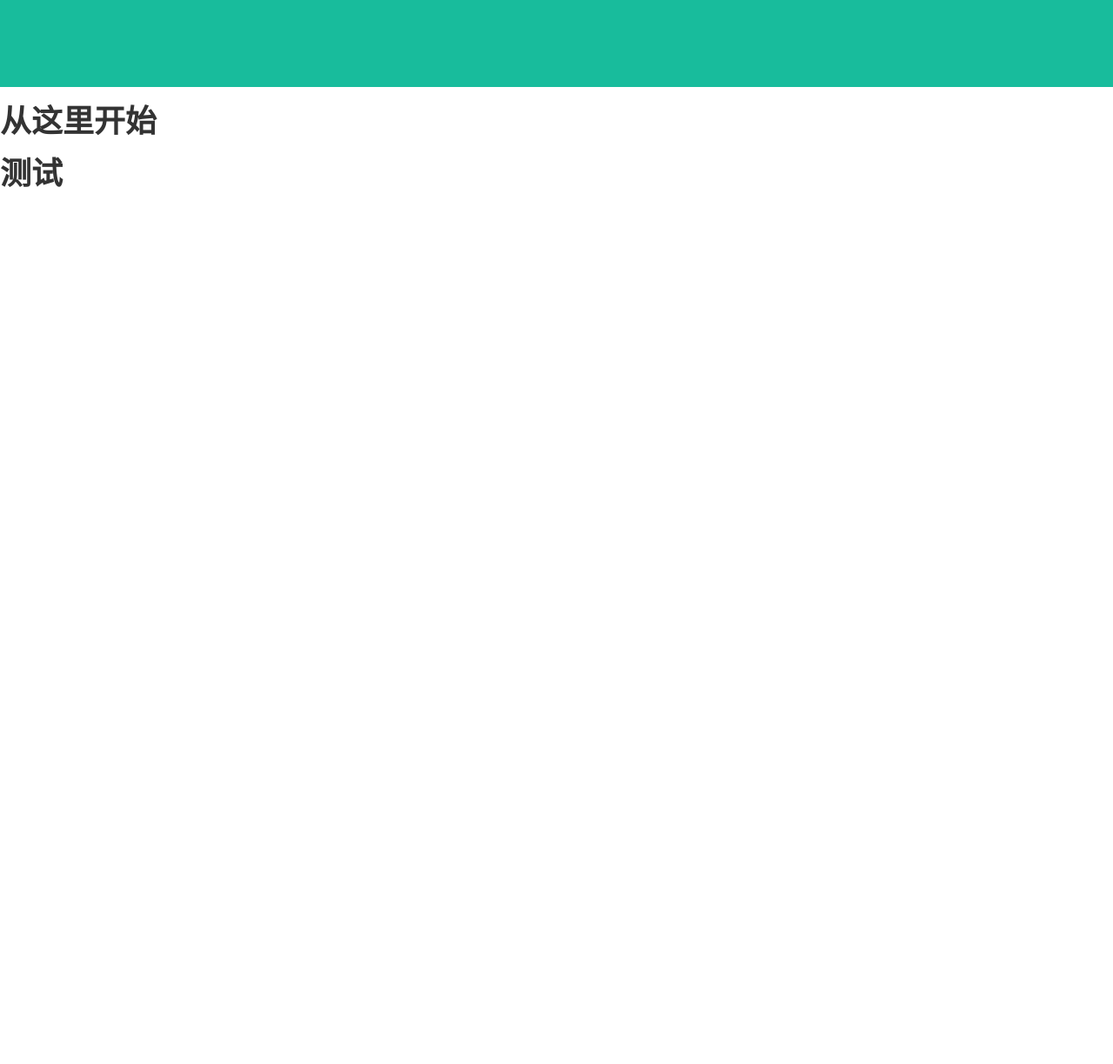
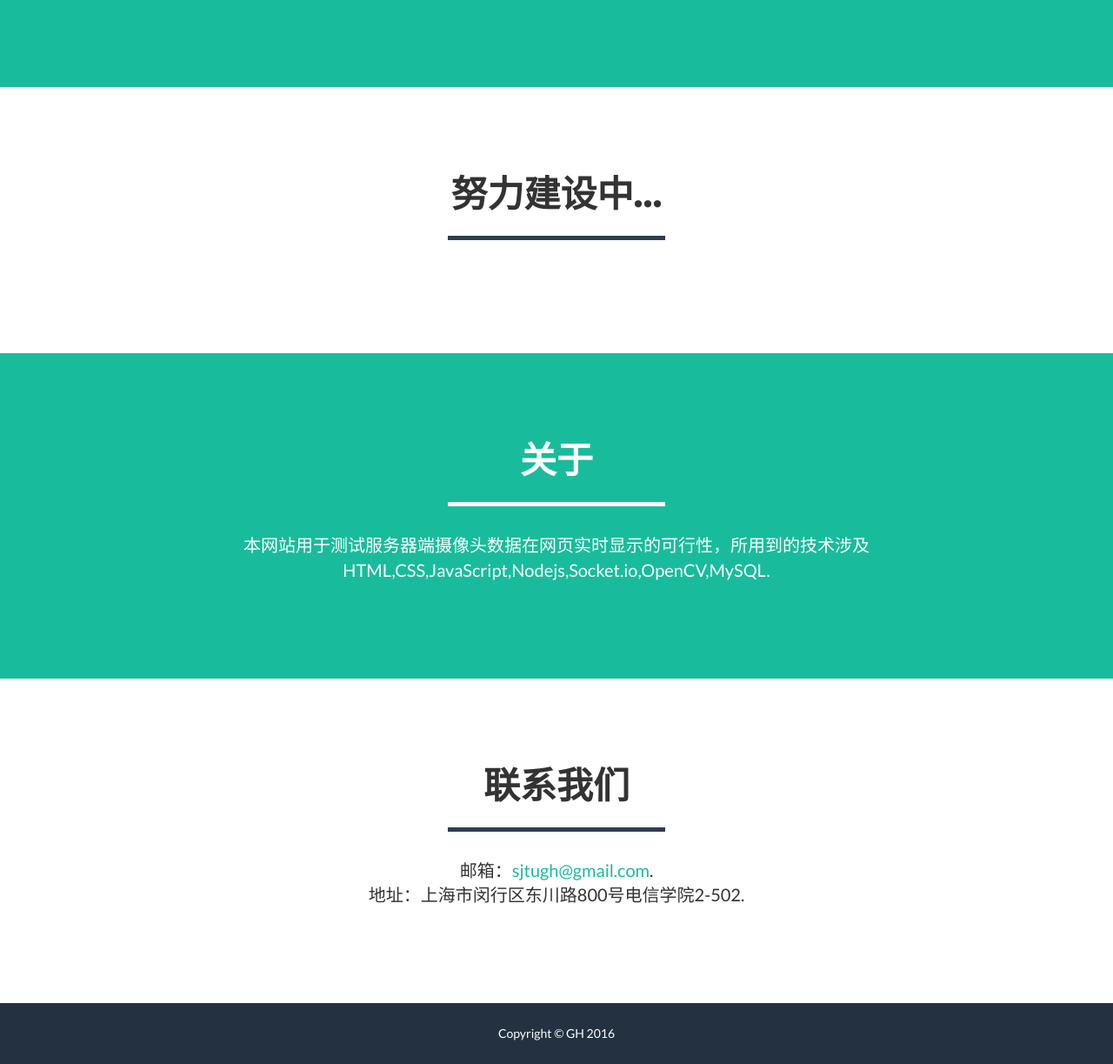
Before and after one commit to hnyGuo/videotrans, a website: page public/index.html in a window 1280 px wide. Shown: the part 666-1889 px from the top of the page at 87% size. Before the commit the page ends 895 px from the top, so only its background shows below. Drawn offline with nearby package versions, Linux system fonts and the light colour scheme; files that its build step writes are made by us from their sources.

Commit message:
front-end step 1

```diff
--- a/public/index.html
+++ b/public/index.html
@@ -11,7 +11,7 @@
 		<!-- Bootstrap Core CSS -->
 		<link href="stylesheets/bootstrap/css/bootstrap.min.css" rel="stylesheet">
 		<!-- Template CSS -->
-		<link href="template/freelancer.min.css" rel="stylesheet">
+		<link href="stylesheets/template/freelancer.min.css" rel="stylesheet">
 		<!-- Custom Fonts -->
 		<link href="stylesheets/font-awesome/css/font-awesome.min.css" rel="stylesheet" type="text/css">
 		<link href="https://fonts.googleapis.com/css?family=Montserrat:400,700" rel="stylesheet" type="text/css">
@@ -44,13 +44,13 @@
 							<a href="#page-top"></a>
 						</li>
 						<li class="page-scroll">
-							<a href="#">图片数据库</a>
+							<a href="#pic-db">图片数据库</a>
 						</li>
 						<li class="page-scroll">
-							<a href="#">关于</a>
+							<a href="#about">关于</a>
 						</li>
 						<li class="page-scroll">
-							<a href="#">联系我们</a>
+							<a href="#contact">联系我们</a>
 						</li>
 					</ul>
 				</div>
@@ -64,7 +64,7 @@
 					<div class="col-lg-12">
 						<img class="img-responsive" src="images/profile.png" alt="Logo">
 						<div class="intro-text">
-							<span class="name">Start Bootstrap</span>
+							<span class="name">视频播放界面</span>
 							<hr class="star-light">
 							<span class="skills">Web Developer - Graphic Artists - User Experience Designer</span>
 						</div>
@@ -73,10 +73,70 @@
 			</div>
 		</header>
 
+		<!-- Picture Database Section -->
+		<section id="pic-db">
+			<div class="container">
+				<div class="row">
+					<div class="col-lg-12 text-center">
+						<h2>努力建设中...</h2>
+						<hr class="star-primary">
+					</div>
+				</div>
+			</div>
+		</section>
 
-		<h1>从这里开始</h1>
-		<h1>测试</h1>
+		<!-- About Section -->
+		<section class="success" id="about">
+			<div class="container">
+				<div class="row">
+					<div class="col-lg-12 text-center">
+						<h2>关于</h2>
+						<hr class="star-light">
+					</div>
+				</div>
+				<div class="row">
+					<div class="col-lg-8 col-lg-offset-2 text-center">
+						<p>本网站用于测试服务器端摄像头数据在网页实时显示的可行性，所用到的技术涉及HTML,CSS,JavaScript,Nodejs,Socket.io,OpenCV,MySQL.</p>
+					</div>
+				</div>
+			</div>
+		</section>
 
+		<!-- Contact Section -->
+		<section id="contact">
+			<div class="container">
+				<div class="row">
+					<div class="col-lg-12 text-center">
+						<h2>联系我们</h2>
+						<hr class="star-primary">
+					</div>
+				</div>
+				<div class="row">
+					<div class="col-lg-8 col-lg-offset-2 text-center">
+						<p>邮箱：<a href="mailto:sjtugh@gmail.com">sjtugh@gmail.com</a>.<br>
+						地址：上海市闵行区东川路800号电信学院2-502.</p>
+					</div>
+				</div>
+			</div>
+		</section>
+
+	<!-- Footer -->
+	<footer class="text-center">
+		<div class="footer-below">
+			<div class="row">
+				<div class="col-lg-12">
+				Copyright &copy; GH 2016
+				</div>
+			</div>
+		</div>
+	</footer>
+
+	<!-- Scroll to Top Button (Only visible on small and extra-small screen sizes) -->
+	<div class="scroll-top page-scroll hidden-lg hidden-md">
+		<a class="btn btn-primary" href="#page-top">
+			<i class="fa fa-chevron-up"></i>
+		</a>
+	</div>
 
 	<!-- jQuery -->
 	<script src="stylesheets/jquery/jquery.min.js"></script>
```
